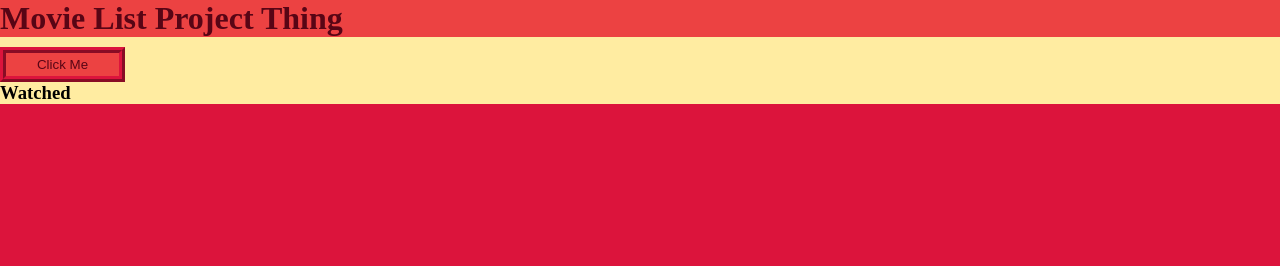
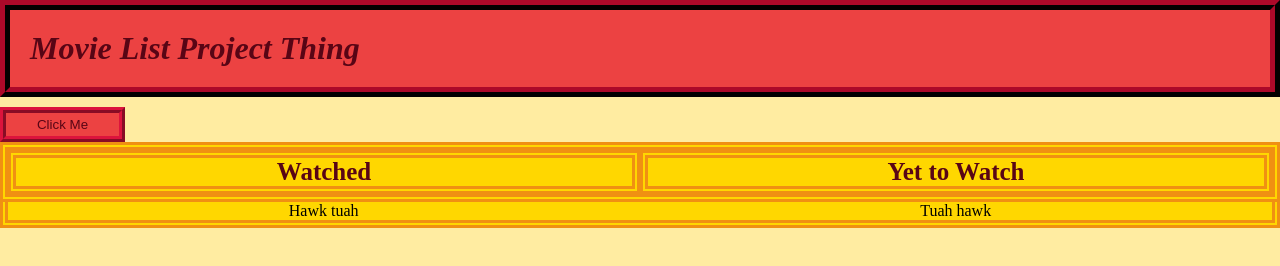
Before and after one commit to staten-island-tech/vite-project-Boycool3, a website built with Vite: page vite-project/index2.html in a window 1280 px wide. Built offline with nearby package versions, Linux system fonts and the light colour scheme.

Commit message:
making a website look good is hard :(

```diff
--- a/vite-project/index2.html
+++ b/vite-project/index2.html
@@ -10,6 +10,9 @@
     <button class="btn">Click Me</button>
     <div class="main">
       <h3>Watched</h3>
+      <h3>Yet to Watch</h3>
+    </div>
+    <div class="containerplus"> <div class="container">Hawk tuah</div> <div class="container">Tuah hawk</div>
     </div>
     <script src="index.js"></script>
   </body>
--- a/vite-project/styles.css
+++ b/vite-project/styles.css
@@ -7,10 +7,10 @@
   --black-lm: #580515;
   --white-dm: #8b5876;
   --light-dm: #6b1377;
-  --mid-dm: #3f2880;
-  --vibrant-dm: #652d99;
-  --dark-dm: #311358;
-  --black-dm: #140220;
+  --mid-dm: #470653;
+  --vibrant-dm: #542680;
+  --dark-dm: #1e123f;
+  --black-dm: #0e0116;
 
   --primary: var(--white-lm);
   --secondary: var(--light-lm);
@@ -57,9 +57,38 @@
   background-color: var(--tertiary);
   color: var(--senary);
   margin-bottom: 10px;
+  padding: 20px;
+  text-align: left;
+  font-style: italic;
+  border: 10px, ridge, var(--senary);
 }
 
 .main {
-  background-color: var(--quaternary);
-  height: 90vh;
+  background-color: var(--secondary);
+  border: 8px, double, var(--quinary);
+  display: flex;
+  flex-wrap: wrap;
+  justify-content: space-around;
 }
+h3{
+  background-color: var(--secondary);
+  border: 8px, double, var(--quinary);
+  text-align: center;
+  width: 50%;
+  font-size: 25px;
+  color: var(--senary);
+}
+.containerplus{
+  background-color: var(--secondary);
+  border: 8px, double, var(--quinary);
+  border-top: 0px;
+  display: flex;
+  flex-wrap: wrap;
+  justify-content: space-around;
+}
+.container{
+  background-color: var(--secondary);
+  display: flex;
+  flex-wrap: wrap;
+  justify-content: space-around;
+}
```
